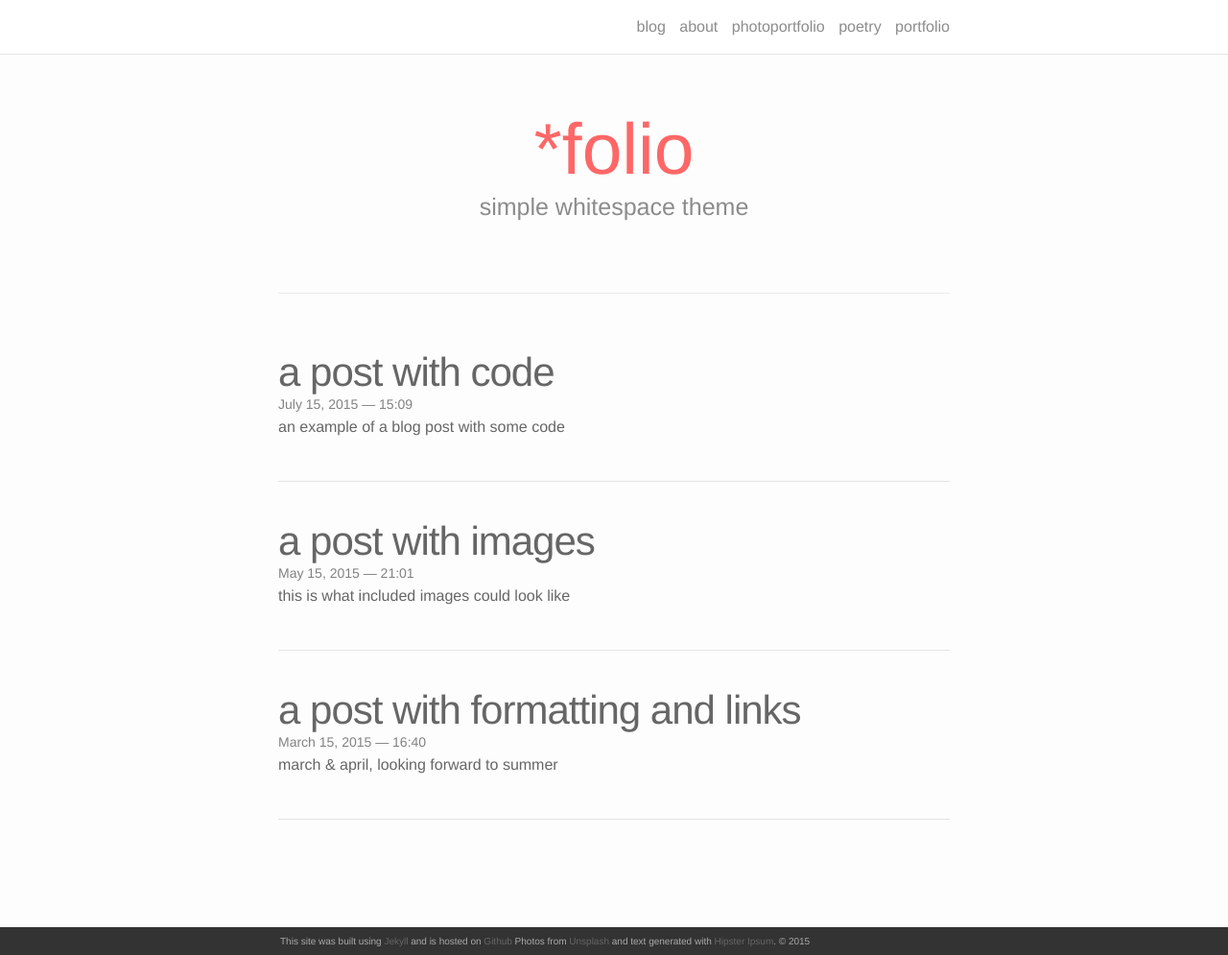
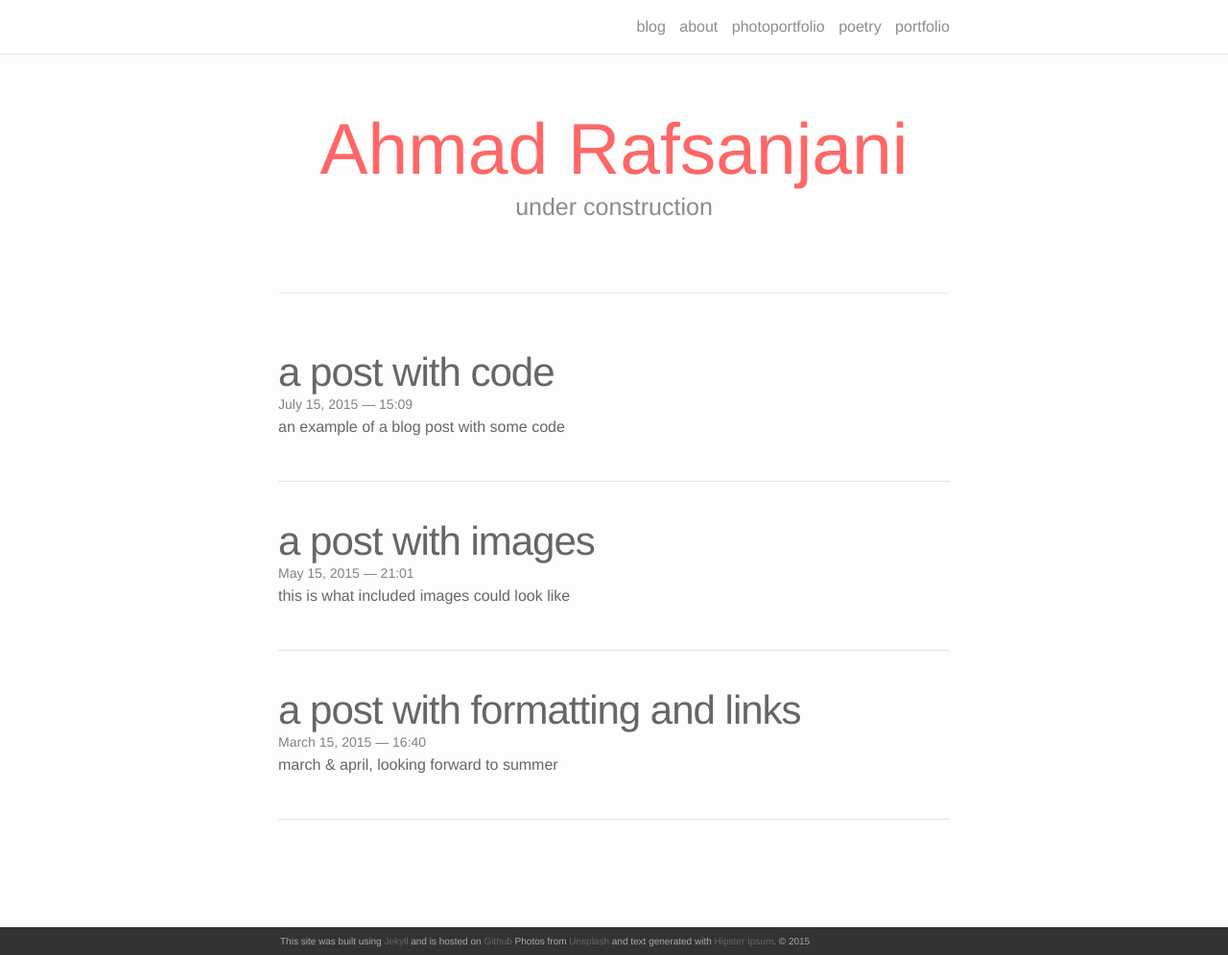
Before and after one commit to ahmadrafsanjani/ahmadrafsanjani.github.io, a Jekyll site: the page built from index.html, in a window 1280 px wide and 995 px high. Shown: the whole window at 96% size. Built offline with Jekyll 4.4.1, drawn with Linux system fonts in a browser that asks for light colours; nearby versions of some CDN libraries; the list of posts is cut into pages by our own code.

Commit message:
Update index.html

```diff
--- a/index.html
+++ b/index.html
@@ -3,8 +3,8 @@
 ---
 
 <div class="header-bar">
-  <h1>*folio</h1>
-  <h2>simple whitespace theme</h2>
+  <h1>Ahmad Rafsanjani</h1>
+  <h2>under construction</h2>
   <br/>
   <hr>
   <br/>
```
